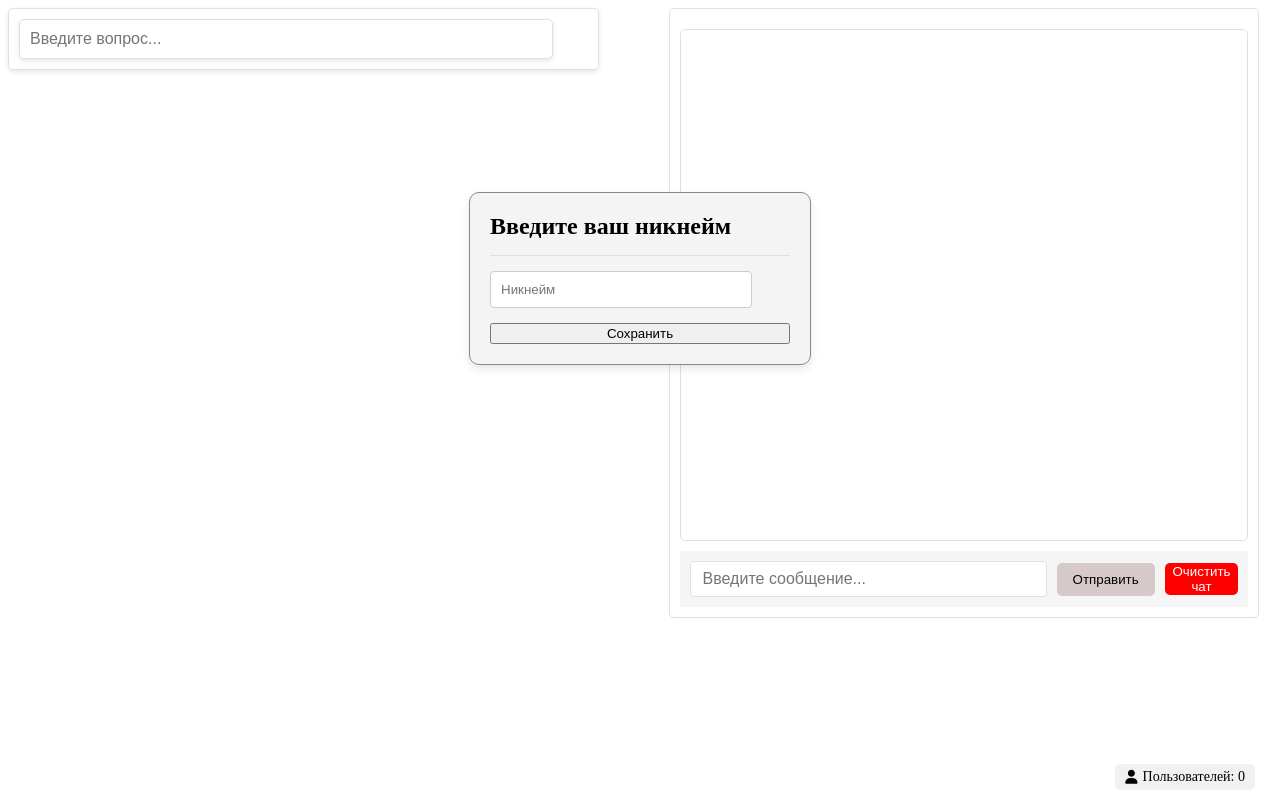
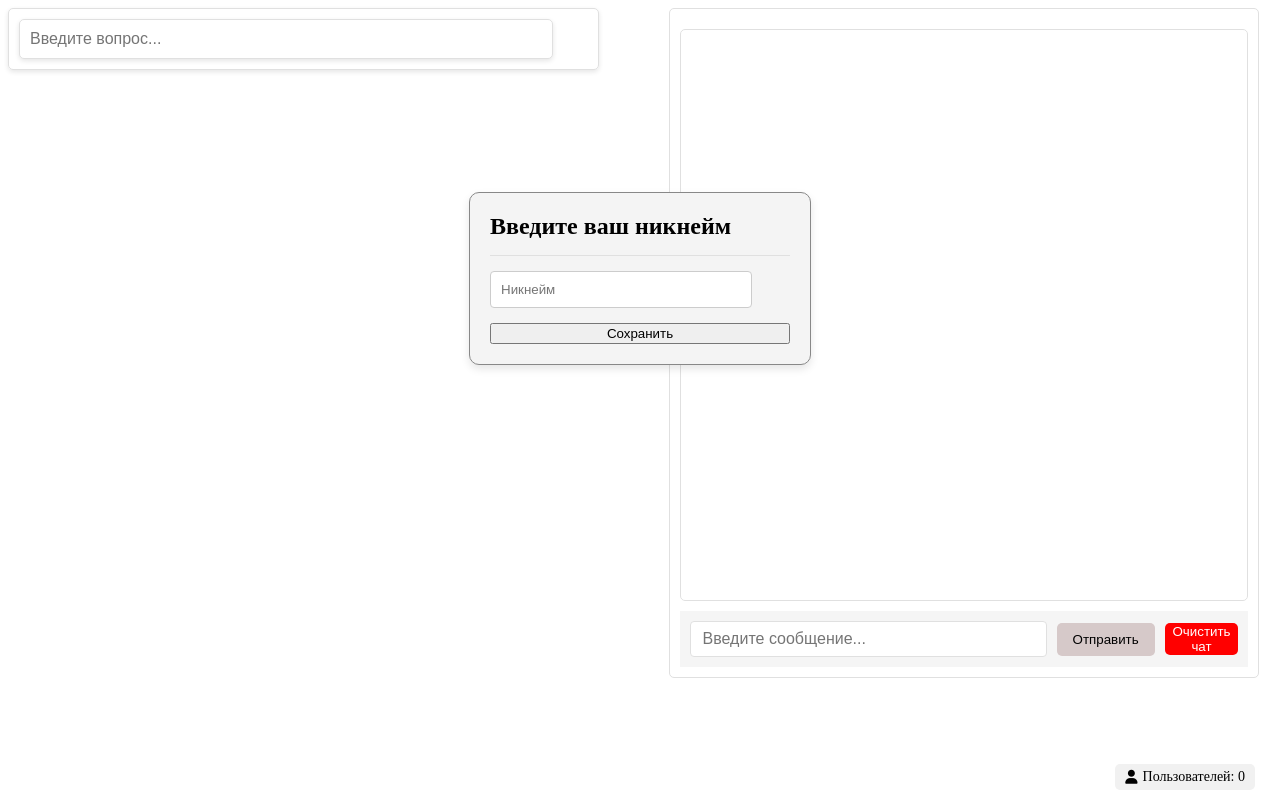
Before and after one commit to shumlesha/Kalsite, a Flask app: page / in a window 1280 px wide. Run offline with Flask 3, Linux system fonts and the light colour scheme; data that the repository does not hold is empty; parts of the project's set-up code (start-up, migrations or seed data) failed here and were passed over; some libraries are stand-ins or nearby versions.

Commit message:
fixed containers sizes for different screens

```diff
--- a/static/style.css
+++ b/static/style.css
@@ -5,7 +5,7 @@
 }
 
 .search-window {
-    max-height: 650px;
+    max-height: 91vh;
     width: 45%;
     border: 1px solid #e0e0e0;
     border-radius: 5px;
@@ -84,8 +84,8 @@
 
 .chat-messages {
     flex-grow: 1;
-    max-height: 500px;
-    min-height: 500px;
+    max-height: 70vh;
+    min-height: 70vh;
     overflow-y: auto;
     margin: 10px 0;
     border: 1px solid #e0e0e0;
```
